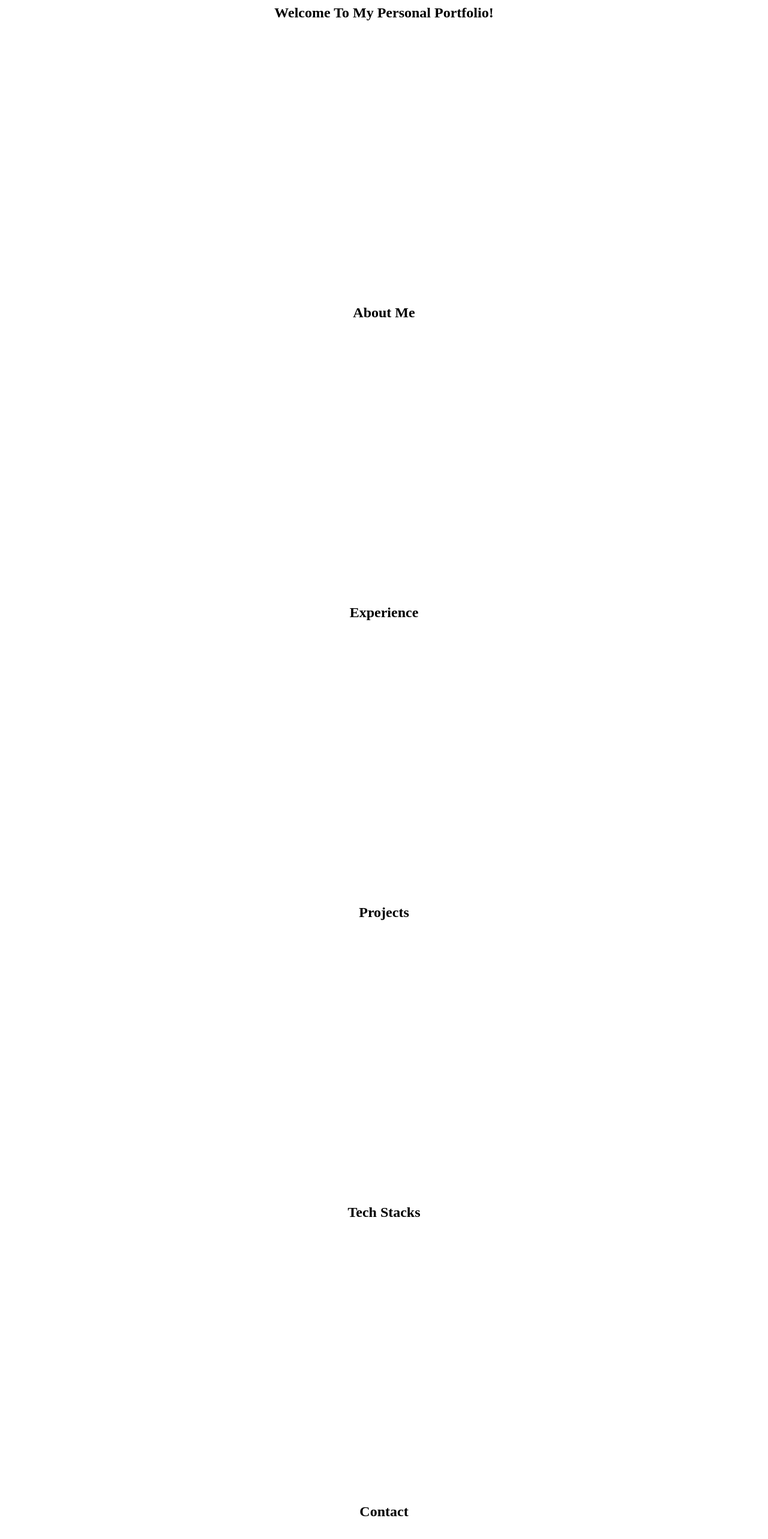
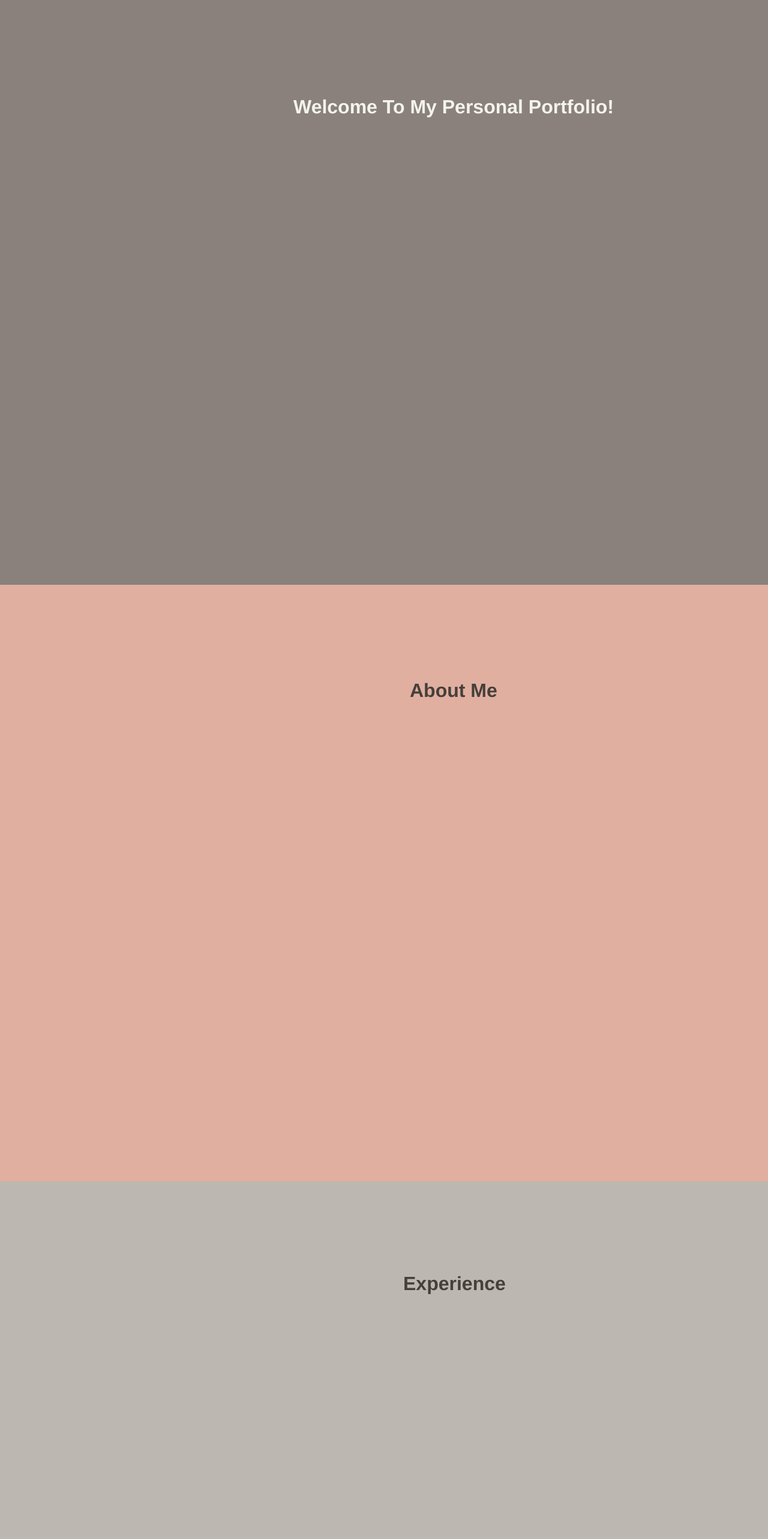
Before and after one commit to AKCDNG/portfolio-page, a React (Create React App) app in the folder portfolio/: page / in a window 1280 px wide. Shown: the part 38-2604 px from the top of the page at 60% size. Built offline with nearby package versions, Linux system fonts and the light colour scheme.

Commit message:
add css to style boxes

```diff
--- a/portfolio/src/index.css
+++ b/portfolio/src/index.css
@@ -1,9 +1,172 @@
+.App {
+  margin: -8px;
+
+}
 .welcome,
 .about-me,
 .experience,
 .projects,
 .tech-stacks,
 .contact {
-  min-height: 60vh;
+  min-height: 995px;
   text-align: center;
 }
+
+/* Welcome Section */
+.welcome {
+  background: #8A817C;
+}
+
+.welcome-header {
+  position: absolute;
+  width: 535px;
+  height: 37px;
+  left: 489px;
+  top: 171px;
+
+  font-family: 'Helvetica';
+  font-style: normal;
+  font-weight: 700;
+  font-size: 32px;
+  line-height: 37px;
+  /* identical to box height */
+
+  display: flex;
+  align-items: center;
+  text-align: center;
+
+  color: #F4F3EE;
+}
+
+/* About Me Section */
+.about-me {
+  background: #E0AFA0;
+}
+
+.about-me-heading {
+  position: absolute;
+  width: 146px;
+  height: 37px;
+  left: 683px;
+  top: 1144px;
+
+  font-family: 'Helvetica';
+  font-style: normal;
+  font-weight: 700;
+  font-size: 32px;
+  line-height: 37px;
+  /* identical to box height */
+
+  display: flex;
+  align-items: center;
+  text-align: center;
+
+  color: #463F3A;
+
+}
+
+/* Experience Section */
+.experience {
+  background: #BCB8B1;
+}
+
+.experience-heading {
+  position: absolute;
+  width: 171px;
+  height: 37px;
+  left: 672px;
+  top: 2133px;
+
+  font-family: 'Helvetica';
+  font-style: normal;
+  font-weight: 700;
+  font-size: 32px;
+  line-height: 37px;
+  /* identical to box height */
+
+  display: flex;
+  align-items: center;
+  text-align: center;
+
+  color: #463F3A;
+
+}
+
+/* Projects Section */
+.projects {
+  background: #8A817C;
+}
+
+.projects-heading {
+  position: absolute;
+  width: 127px;
+  height: 37px;
+  left: 695px;
+  top: 3128px;
+
+  font-family: 'Helvetica';
+  font-style: normal;
+  font-weight: 700;
+  font-size: 32px;
+  line-height: 37px;
+  /* identical to box height */
+
+  display: flex;
+  align-items: center;
+  text-align: center;
+
+  color: #F4F3EE;
+}
+
+/* Tech Stacks Section */
+.tech-stacks {
+  background: #E0AFA0;
+}
+
+.tech-stacks-heading {
+  position: absolute;
+  width: 185px;
+  height: 37px;
+  left: 666px;
+  top: 4123px;
+
+  font-family: 'Helvetica';
+  font-style: normal;
+  font-weight: 700;
+  font-size: 32px;
+  line-height: 37px;
+  /* identical to box height */
+
+  display: flex;
+  align-items: center;
+  text-align: center;
+
+  color: #463F3A;
+}
+
+/* Contact Section */
+.contact {
+  background: #BCB8B1;
+}
+
+.contact-heading {
+  position: absolute;
+  width: 120px;
+  height: 37px;
+  left: 696px;
+  top: 5118px;
+
+  font-family: 'Helvetica';
+  font-style: normal;
+  font-weight: 700;
+  font-size: 32px;
+  line-height: 37px;
+  /* identical to box height */
+
+  display: flex;
+  align-items: center;
+  text-align: center;
+
+  color: #463F3A;
+
+}
```
